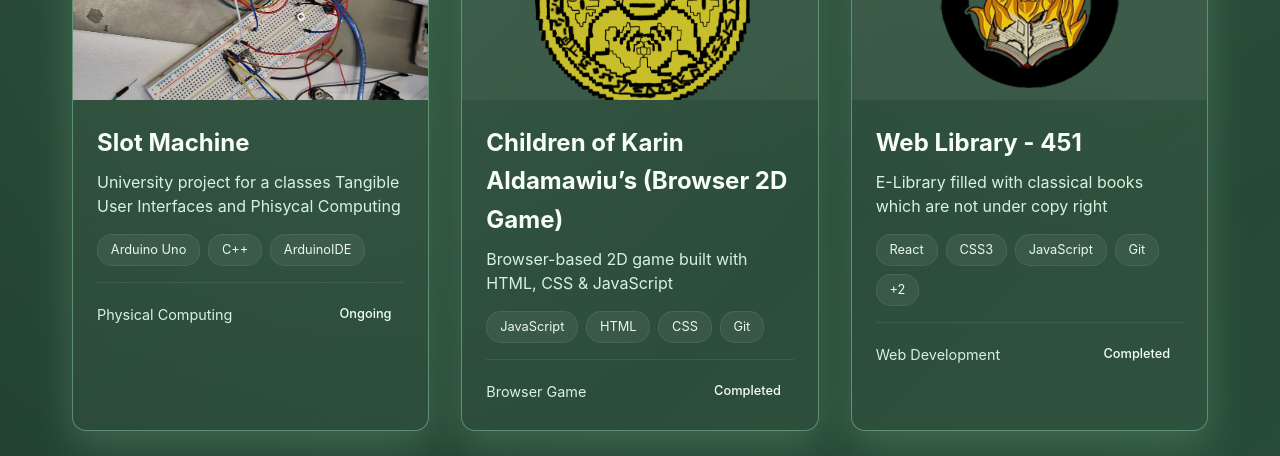
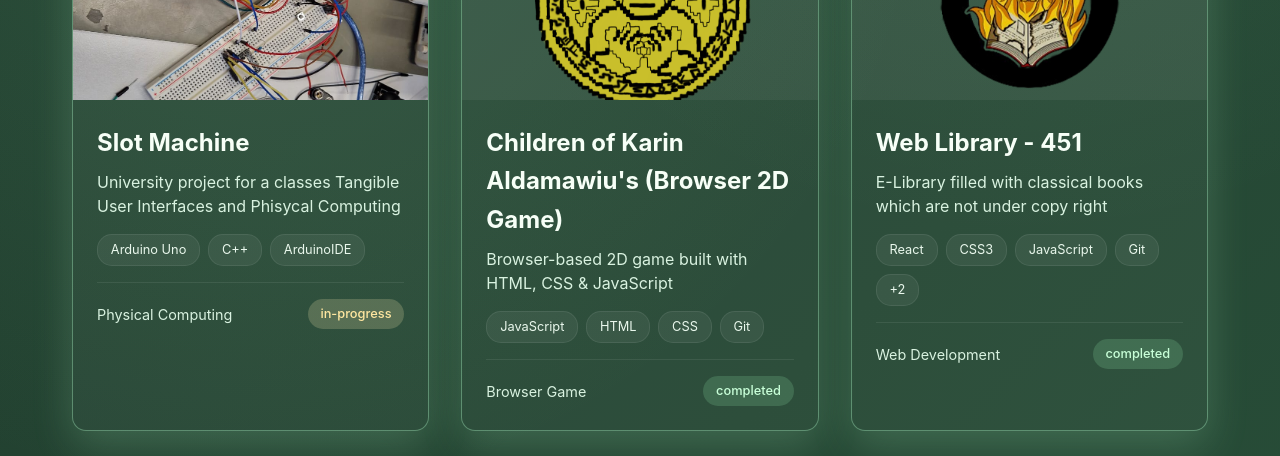
Before and after one commit to Rotman11050/Portfolio, a React (Vite) app in the folder frontend/: page /Portfolio/projects in a window 1280 px wide. Shown: the part 640-1096 px from the top of the page. Built offline with nearby package versions, Linux system fonts and the light colour scheme.

Commit message:
Fixes for images

```diff
--- a/frontend/src/data/projects.js
+++ b/frontend/src/data/projects.js
@@ -1,3 +1,6 @@
+// Get base URL for GitHub Pages deployment
+const baseUrl = import.meta.env.BASE_URL;
+
 const projects = [
     {
         id: 1,
@@ -10,7 +13,7 @@ const projects = [
         githubUrl: "https://github.com/Rotman11050/Portofolio",
         liveUrl: "https://rotman11050.github.io/Portfolio",
         category: "Web Development",
-        status: "Ongoing",
+        status: "completed",
         featured: false,
         startDate: "2025-11-20",
         completionDate: ""
@@ -25,29 +28,29 @@ const projects = [
             "\n" +
             "I developed this project together with three classmates, collaborating on hardware assembly, code structure, and iterative testing. Through this work, we explored microcontroller programming, basic electronics, rapid prototyping, and user‑focused design. This project gave us hands‑on experience combining software, circuitry, and fabrication into a complete functional system.",
         technologies: ["Arduino Uno", "C++", "ArduinoIDE"],
-        thumbnailUrl: "/SlotMachine1.jpg",
-        featuredImageUrl: "/SlotMachine3.jpg",
+        thumbnailUrl: `${baseUrl}SlotMachine1.jpg`,
+        featuredImageUrl: `${baseUrl}SlotMachine3.jpg`,
         githubUrl: "https://github.com/yourusername/ecommerce", //TODO
         category: "Physical Computing",
-        status: "Ongoing",
+        status: "in-progress",
         featured: true,
         startDate: "2025-10-23",
         completionDate: ""
     },
     {
         id: 3,
-        title: "Children of Karin Aldamawiu’s (Browser 2D Game)",
+        title: "Children of Karin Aldamawiu's (Browser 2D Game)",
         shortDescription: "Browser-based 2D game built with HTML, CSS & JavaScript",
         description: "A small 2D browser game. The project includes an index.html, JS scripts, assets (spritesheets for player, enemies/NPCs), and CSS styling. " +
-            "The theme is a post-apocalyptic city called “Bilghrad”, where the player must collect a sacred relic while avoiding a gigantic tornados. The repo contains screenshots, " +
+            "The theme is a post-apocalyptic city called \"Bilghrad\", where the player must collect a sacred relic while avoiding a gigantic tornados. The repo contains screenshots, " +
             "spritesheets, gameplay and logic implemented in JavaScript. ",
         technologies: ["JavaScript", "HTML", "CSS","Git"],
-        thumbnailUrl: "/CCL1.1.png",
-        featuredImageUrl: "/CCL1.4.png",
+        thumbnailUrl: `${baseUrl}CCL1.1.png`,
+        featuredImageUrl: `${baseUrl}CCL1.4.png`,
         githubUrl: "https://github.com/Rotman11050/CCL1",
         liveUrl: "https://cc241023-21012.php.ustp.cloud/",
         category: "Browser Game",
-        status: "Completed",
+        status: "completed",
         featured: true,
         startDate: "2025-01-15",
         completionDate: "2025-02-02"
@@ -61,12 +64,12 @@ const projects = [
             "In that moment I realised that I want to build library which will bring those books to people who are willing to read them but can't buy" +
             "all of them. Main motto of that project would be: Free knowledge and education to everyone!",
         technologies: ["React", "CSS3", "JavaScript","Git","Node.js","Express"],
-        thumbnailUrl: "/Logo451.png",
-        featuredImageUrl: "/451.1.png",
+        thumbnailUrl: `${baseUrl}Logo451.png`,
+        featuredImageUrl: `${baseUrl}451.1.png`,
         githubUrl: "https://git.nwt.fhstp.ac.at/ccl/ss2025_ccl2_cc241023",
         liveUrl: "https://cc241023-10701.node.fhstp.cc/",
         category: "Web Development",
-        status: "Completed",
+        status: "completed",
         featured: true,
         startDate: "2025-06-10",
         completionDate: "2025-07-02"
@@ -79,10 +82,10 @@ const projects = [
             "of those champions and abilities in game. I realised that mobile app would be really good for all begginers." +
             "Included in that I would like to pull lores of champions in my application as well",
         technologies: ["Kotlin","Android Studio","AndroidIDE","Jetpack Compose"],
-        thumbnailUrl: "/lol.jpg",
-        featuredImageUrl: "/league-of-legends.webp",
+        thumbnailUrl: `${baseUrl}lol.jpg`,
+        featuredImageUrl: `${baseUrl}league-of-legends.webp`,
         category: "Mobile Development",
-        status: "Ongoing",
+        status: "in-progress",
         featured: false,
         startDate: "2025-12-01",
         completionDate: ""
```
Also changed, not shown: 1 other file (tests, documents, lock files or other folders).
